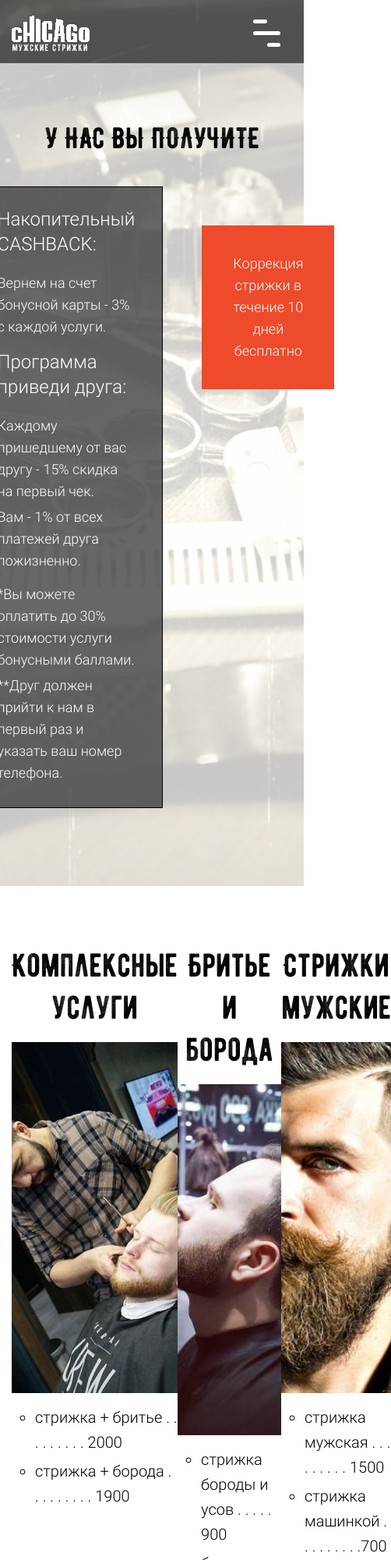
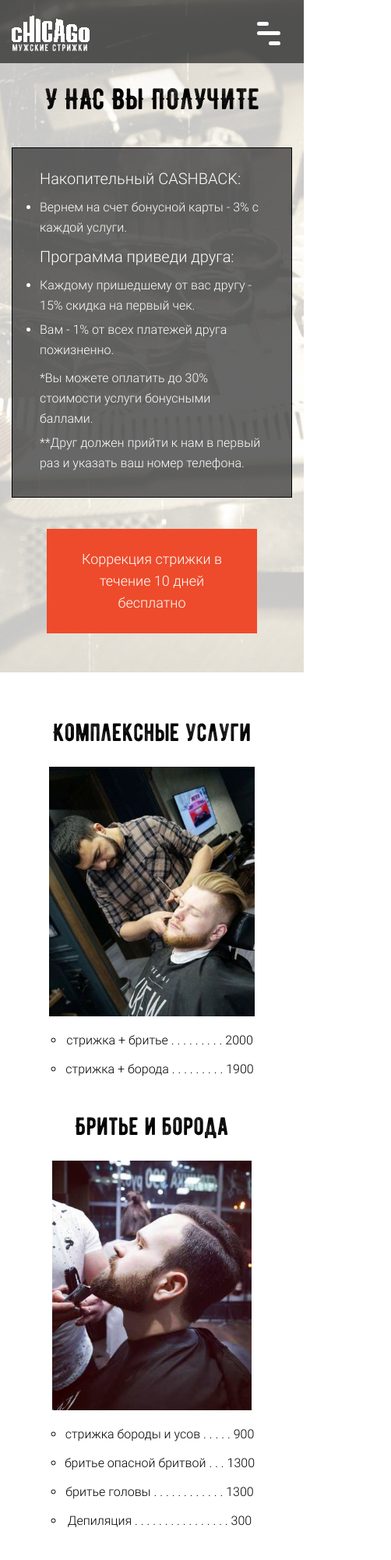
Before and after one commit to makstravm/Chicago, a website: page app/sevices.html in a window 390 px wide. Shown: the top 2000 px of the page at 78% size, 502 px wide, since content can reach past the window. Drawn offline with nearby package versions, Linux system fonts and the light colour scheme; files that its build step writes are made by us from their sources.

Commit message:
finish adaptive, project

```diff
--- a/app/scss/_global.scss
+++ b/app/scss/_global.scss
@@ -50,8 +50,8 @@ body {
     margin-right: 10px;
     border: none;
     background-color: transparent;
-    width: 45px;
-    height: 45px;
+    width: 40px;
+    height: 40px;
     flex-direction: column;
     justify-content: space-between;
     cursor: pointer;
--- a/app/scss/_media.scss
+++ b/app/scss/_media.scss
@@ -1,8 +1,25 @@
+@media (max-width: 1120px) {
+  .service {
+    &__inner {
+      display: block;
+    }
+    &__item-link {
+      display: flex;
+      align-items: center;
+    }
+    &__box-img {
+      margin-bottom: 25px;
+      margin-right: 30px;
+    }
+  }
+}
+
 @media (max-width: 1075px) {
   .address {
     display: none;
   }
 }
+
 @media (max-width: 960px) {
   .about {
     padding-bottom: 25px;
@@ -18,7 +35,27 @@
       width: 32%;
     }
   }
+  .content-page {
+    &__inner {
+      flex-direction: column;
+    }
+    &__wrapper {
+      order: 1;
+      margin-bottom: 25px;
+    }
+    &__box-img {
+      display: none;
+      margin-top: 0;
+    }
+    &__link {
+      display: inline-block;
+    }
+    &__item {
+      padding: 45px 0 20px;
+    }
+  }
 }
+
 @media (max-width: 860px) {
   .price {
     &__inner {
@@ -47,6 +84,7 @@
     }
   }
 }
+
 @media (max-width: 825px) {
   .logo {
     width: 100px;
@@ -107,6 +145,36 @@
       }
     }
   }
+  .header-services {
+    margin: 100px 0 50px;
+    &__inner {
+      display: block;
+    }
+    &__free {
+      margin: 40px auto 0;
+    }
+  }
+  .header-page {
+    min-height: 150px;
+  }
+}
+
+@media (max-width: 770px) {
+  .service {
+    &__inner {
+      display: flex;
+      flex-direction: column;
+    }
+
+    &__item-link {
+      display: block;
+      margin: 0 auto 25px;
+    }
+    &__box-img {
+      margin-bottom: 15px;
+      margin-right: 0px;
+    }
+  }
 }
 
 @media (max-width: 640px) {
@@ -145,6 +213,33 @@
     }
     &__bottom-text {
       font-size: 14px;
+    }
+  }
+  .service {
+    padding: 50px 0 25px;
+    text-align: center;
+    img {
+      height: 320px;
+      margin: 0 auto;
+    }
+  }
+  .content-page {
+    h3 {
+      font-size: 32px;
+      line-height: 46px;
+      margin-bottom: 10px;
+    }
+    ul {
+      padding-left: 20px;
+    }
+    li,
+    p {
+      font-size: 16px;
+      line-height: 28px;
+    }
+    &__link {
+      font-size: 16px;
+      line-height: 28px;
     }
   }
 }
@@ -206,4 +301,34 @@
       height: 350px;
     }
   }
+  .header-services {
+    &__subtitle {
+      font-size: 20px;
+      line-height: 28px;
+      margin-bottom: 10px;
+    }
+    &__list-item,
+    &__text {
+      font-size: 16px;
+      line-height: 26px;
+    }
+    & .header-services__list {
+      margin-bottom: 10px;
+    }
+    &__free {
+      padding: 25px 30px;
+    }
+  }
+  .service {
+    &__subtitle {
+      font-size: 32px;
+      line-height: 54px;
+    }
+    &__list-item {
+      font-size: 16px;
+    }
+    & .service__list {
+      padding-left: 20px;
+    }
+  }
 }
--- a/app/scss/style.scss
+++ b/app/scss/style.scss
@@ -144,7 +144,7 @@
       transition: all 1s 1s;
     }
     .header-services__free {
-      transform: translate(50%, 50%);
+      transform: translate(0%, 50%);
       opacity: 0;
       transition: all 1s 1.7s;
     }
@@ -424,7 +424,7 @@
     margin: 1px;
     img {
       object-fit: cover;
-     width: 100%;
+      width: 100%;
       height: 350px;
     }
   }
@@ -590,6 +590,11 @@
   color: #fff;
   padding: 100px 0 50px;
   z-index: 1;
+  &.no-contact{
+    .logo{
+      padding-top: 25px;
+    }
+  }
   &::before {
     content: "";
     position: absolute;
--- a/app/sevices.html
+++ b/app/sevices.html
@@ -47,7 +47,6 @@
         </div>
       </div>
       <div class="header-services _anim-items _anim-no-hide">
-        <div class="container">
         <h2 class="header-services__title title">У нас вы получите</h2>
         <div class="header-services__inner">
           <div class="header-services__item">
@@ -86,17 +85,16 @@
         </div>
       </div>
     </div>
-    </div>
   </header>
   <main class="main">
     <div class="service">
       <div class="container">
         <div class="service__inner">
           <a class="service__item-link" href="complex-service.html">
+            <div class="service__box-img">
               <p class="service__subtitle">
                 Комплексные услуги
               </p>
-            <div class="service__box-img">
               <img src="images/services/1.jpg" alt="service image">
             </div>
             <ul class="service__list">
@@ -105,10 +103,10 @@
             </ul>
           </a>
           <a class="service__item-link" href="shaving-haircut.html">
+            <div class="service__box-img">
               <p class="service__subtitle">
                 Бритье и борода
               </p>
-            <div class="service__box-img">
               <img src="images/services/2.jpg" alt="service image">
             </div>
             <ul class="service__list">
@@ -123,10 +121,10 @@
             </ul>
           </a>
           <a class="service__item-link" href="haircut-man.html">
+            <div class="service__box-img">
               <p class="service__subtitle">
                 Стрижки мужские
               </p>
-            <div class="service__box-img">
               <img src="images/services/3.jpg" alt="service image">
             </div>
             <ul class="service__list">
@@ -144,7 +142,7 @@
       </div>
     </div>
   </main>
-  <footer class="footer">
+  <footer class="footer no-contact">
     <div class="container">
       <div class="footer__inner">
         <a class="logo" href="#">
```
Also changed, not shown: app/complex-service.html (+1 -1 lines), app/contact.html (+1 -1 lines), app/gallery.html (+1 -1 lines), app/haircut-man.html (+1 -1 lines), app/shaving-haircut.html (+1 -1 lines), app/study.html (+1 -1 lines), app/team.html (+1 -1 lines), 1 other file. Lines whose indentation alone changed are shown as unchanged.
